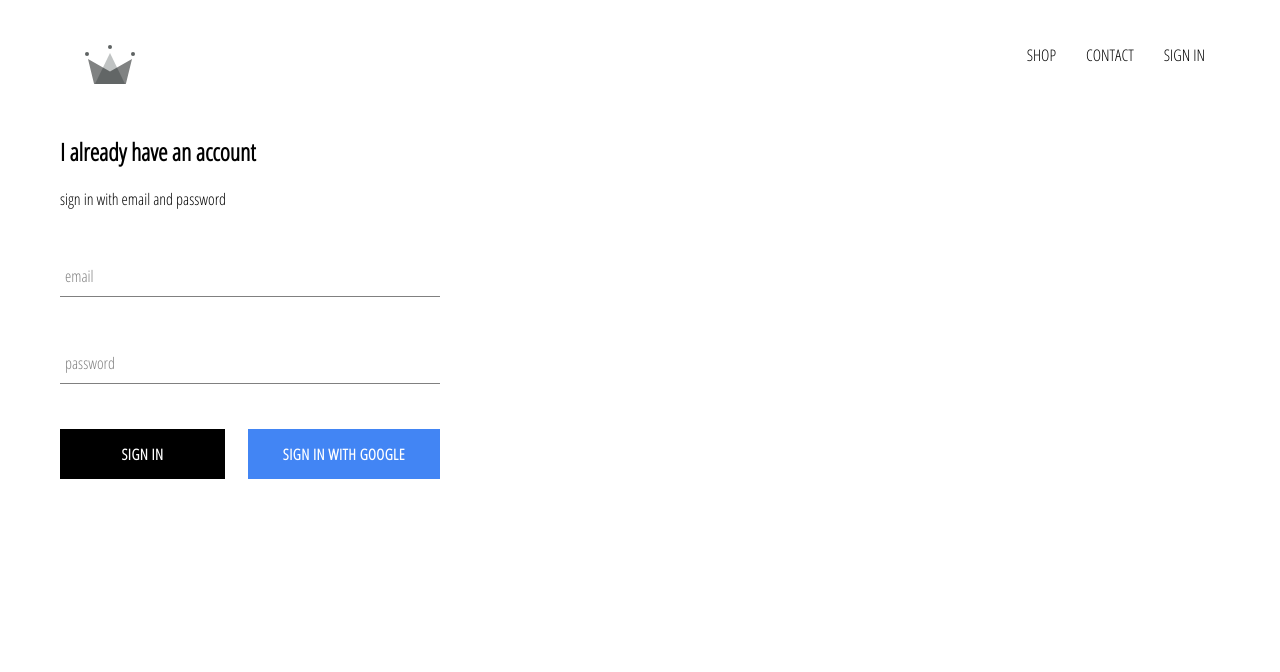
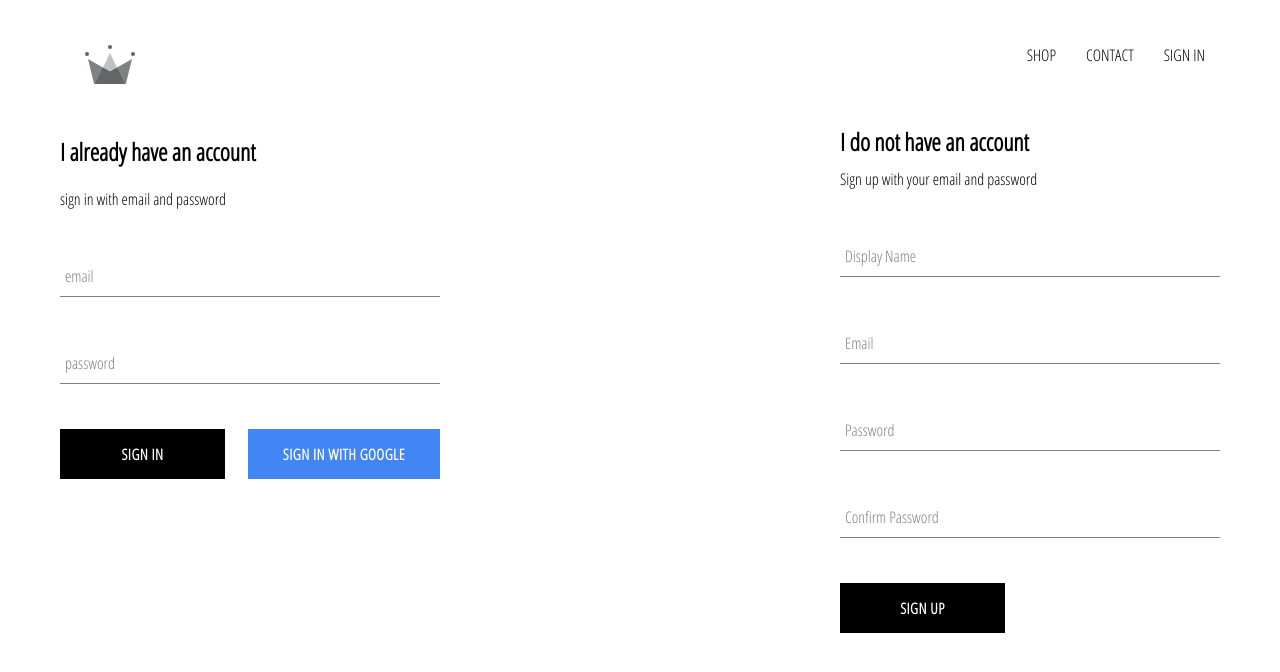
Before and after one commit to lucasbarrosomk6/crwn-clothing, a React (Create React App) app in the folder Code Projects/crwn-clothing/: page /signin in a window 1280 px wide. Shown: the top 672 px of the page. Built offline with nearby package versions, Linux system fonts and the light colour scheme; no server answers.

Commit message:
added a sign in feature and component w/ styles

```diff
--- a/Code Projects/crwn-clothing/public/index.html
+++ b/Code Projects/crwn-clothing/public/index.html
@@ -2,7 +2,7 @@
 <html lang="en">
   <head>
     <meta charset="utf-8" />
-    <link rel="icon" href="%PUBLIC_URL%/favicon.ico" />
+    <link rel="icon" href="%PUBLIC_URL%/crown.ico" />
     <meta name="viewport" content="width=device-width, initial-scale=1" />
     <meta name="theme-color" content="#000000" />
     <meta
@@ -28,7 +28,7 @@
       work correctly both with client-side routing and a non-root public URL.
       Learn how to configure a non-root public URL by running `npm run build`.
     -->
-    <title>React App</title>
+    <title>CRWN-clothing</title>
   </head>
   <body>
     <noscript>You need to enable JavaScript to run this app.</noscript>
--- a/Code Projects/crwn-clothing/src/App.js
+++ b/Code Projects/crwn-clothing/src/App.js
@@ -5,7 +5,7 @@ import HomePage from "./pages/homepage/homepage.component";
 import ShopPage from "./pages/shop/shop.component";
 import Header from "./components/header/header.component";
 import Contact from "./pages/contactpage/contact.component";
-import { auth } from "./firebase/firebase.utils";
+import { auth, createUserProfileDocument } from "./firebase/firebase.utils";
 import SignInAndSignUp from "./pages/sign-in-and-sign-up/sign-in-and-sign-up.component";
 import "./pages/homepage/homepage.styles.scss";
 
@@ -17,10 +17,23 @@ class App extends React.Component {
     };
   }
   unsubscribeFromAuth = null;
+
   componentDidMount() {
-    this.unsubscribeFromAuth = auth.onAuthStateChanged(user => {
-      this.setState({ currentUser: user });
-      console.log(user);
+    this.unsubscribeFromAuth = auth.onAuthStateChanged(async userAuth => {
+      if (userAuth) {
+        const userRef = await createUserProfileDocument(userAuth);
+        userRef.onSnapshot(snapshot => {
+          this.setState({
+            currentUser: {
+              id: snapshot.id,
+              ...snapshot.data()
+            }
+          });
+          console.log(this.state);
+        });
+      } else {
+        this.setState({ currentUser: userAuth });
+      }
     });
   }
   componentWillUnmount() {
--- /dev/null
+++ b/Code Projects/crwn-clothing/src/components/sign-up/sign-up.component.jsx
@@ -0,0 +1,87 @@
+import React from "react";
+import FormInput from "../form-input/form-input.component";
+import CustomButton from "../custom-button/custom-button.component";
+import { auth, createUserProfileDocument } from "../../firebase/firebase.utils";
+import "./sign-up.styles.scss";
+
+class SignUp extends React.Component {
+  constructor() {
+    super();
+    this.state = {
+      displayName: "",
+      email: "",
+      password: "",
+      confirmPassword: ""
+    };
+  }
+  handleSubmit = async event => {
+    event.preventDefault();
+    const { displayName, email, password, confirmPassword } = this.state;
+    if (password !== confirmPassword) {
+      alert("passwords do not match");
+      return;
+    }
+    try {
+      const { user } = await auth.createUserWithEmailAndPassword(
+        email,
+        password
+      );
+      await createUserProfileDocument(user, { displayName });
+      this.setState({
+        displayName: "",
+        email: "",
+        password: "",
+        confirmPassword: ""
+      });
+    } catch (error) {}
+  };
+  handleChange = event => {
+    const { name, value } = event.target;
+    this.setState({ [name]: value });
+  };
+  render() {
+    const { displayName, email, password, confirmPassword } = this.state;
+    return (
+      <div className="sign-up">
+        <h2 className="title">I do not have an account</h2>
+        <span>Sign up with your email and password</span>
+        <form className="sign-up-form" onSubmit={this.handleSubmit}>
+          <FormInput
+            type="text"
+            name="displayName"
+            onChange={this.handleChange}
+            value={displayName}
+            label="Display Name"
+            required
+          />
+          <FormInput
+            type="email"
+            name="email"
+            onChange={this.handleChange}
+            value={email}
+            label="Email"
+            required
+          />
+          <FormInput
+            type="password"
+            name="password"
+            onChange={this.handleChange}
+            value={password}
+            label="Password"
+            required
+          />
+          <FormInput
+            type="password"
+            name="confirmPassword"
+            onChange={this.handleChange}
+            value={confirmPassword}
+            label="Confirm Password"
+            required
+          />
+          <CustomButton type="submit">SIGN UP</CustomButton>
+        </form>
+      </div>
+    );
+  }
+}
+export default SignUp;
--- /dev/null
+++ b/Code Projects/crwn-clothing/src/components/sign-up/sign-up.styles.scss
@@ -0,0 +1,9 @@
+.sign-up {
+  display: flex;
+  flex-direction: column;
+  width: 380px;
+
+  .title {
+    margin: 10px 0;
+  }
+}
--- a/Code Projects/crwn-clothing/src/firebase/firebase.utils.js
+++ b/Code Projects/crwn-clothing/src/firebase/firebase.utils.js
@@ -13,6 +13,27 @@ const config = {
   measurementId: "G-E1684EMLWY"
 };
 
+export const createUserProfileDocument = async (userAuth, additionalData) => {
+  if (!userAuth) return;
+  const userRef = firestore.doc(`users/${userAuth.uid}`);
+  const snapshot = await userRef.get();
+  if (!snapshot.exists) {
+    const { displayName, email } = userAuth;
+    const createdAt = new Date();
+    try {
+      await userRef.set({
+        displayName,
+        email,
+        createdAt,
+        ...additionalData
+      });
+    } catch (error) {
+      console.log("error creating user", error.message);
+    }
+  }
+  return userRef;
+};
+
 firebase.initializeApp(config);
 
 export const auth = firebase.auth();
--- a/Code Projects/crwn-clothing/src/pages/sign-in-and-sign-up/sign-in-and-sign-up.component.jsx
+++ b/Code Projects/crwn-clothing/src/pages/sign-in-and-sign-up/sign-in-and-sign-up.component.jsx
@@ -1,10 +1,12 @@
 import React from "react";
 import SignIn from "../../components/sign-in/sign-in.component";
+import SignUp from "../../components/sign-up/sign-up.component";
 import "./sign-in-and-sign-up.styles.scss";
 
 const SignInAndSignUp = () => (
   <div className="sign-in-and-sign-up">
     <SignIn />
+    <SignUp />
   </div>
 );
 export default SignInAndSignUp;
--- a/Code Projects/crwn-clothing/src/pages/sign-in-and-sign-up/sign-in-and-sign-up.styles.scss
+++ b/Code Projects/crwn-clothing/src/pages/sign-in-and-sign-up/sign-in-and-sign-up.styles.scss
@@ -0,0 +1,6 @@
+.sign-in-and-sign-up {
+  widows: 850px;
+  display: flex;
+  justify-content: space-between;
+  margin: 30px, auto;
+}
```
Also changed, not shown: 1 other file (tests, documents, lock files or other folders).
